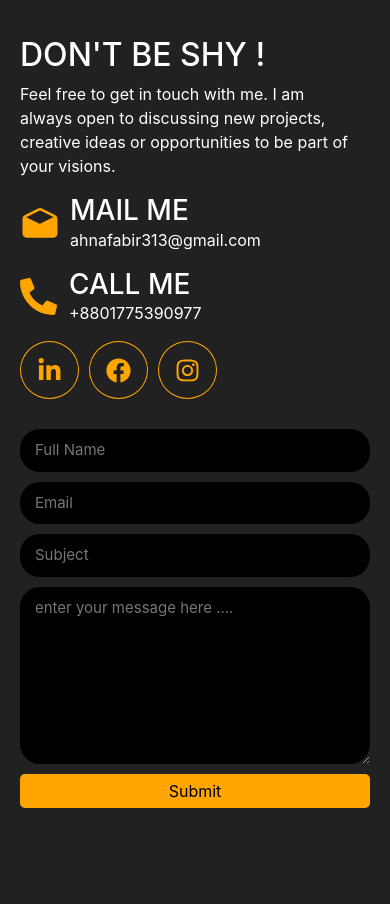
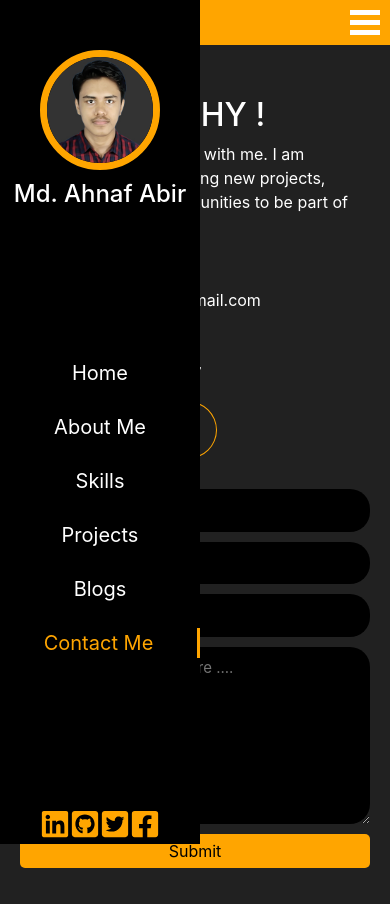
Before and after one commit to ahnafabir11/my-portfolio-react, a React (Create React App) app: page /contact in a window 390 px wide. Before the commit the page ends 844 px from the top, so only its background shows below. Built offline with nearby package versions, Linux system fonts and the light colour scheme.

Commit message:
mobile responsive done initial website complete

```diff
--- a/src/App.js
+++ b/src/App.js
@@ -2,14 +2,23 @@ import './App.css';
 import { BrowserRouter as Router } from "react-router-dom";
 import MainSection from './components/MainSection/MainSection';
 import SideNavBar from './components/SideNavBar/SideNavBar';
+import TopNavBar from './components/TopNavBar/TopNavBar';
+import { createContext, useState } from 'react';
+
+export const TopNavActive = createContext();
 
 function App() {
+  const [isNavActive, setIsNavActive] = useState(false);
+
   return (
     <div className="App">
-      <Router>
-        <SideNavBar/>
-        <MainSection/>
-      </Router>
+      <TopNavActive.Provider value={[isNavActive, setIsNavActive]}>
+        <Router>
+          <TopNavBar />
+          <SideNavBar/>
+          <MainSection/>
+        </Router>
+      </TopNavActive.Provider>
     </div>
   );
 }
--- a/src/components/MainSection/MainSection.css
+++ b/src/components/MainSection/MainSection.css
@@ -10,5 +10,6 @@
 @media (max-width: 940px) {
   .MainSection {
     min-height: 100vh;
+    margin-top: 60px;
   }
 }
--- a/src/components/SideNavBar/SideNavBar.css
+++ b/src/components/SideNavBar/SideNavBar.css
@@ -61,7 +61,22 @@
 }
 
 @media (max-width: 940px) {
-  .SideNavBar{
-    display: none
+  .SideNavBar {
+    width: 200px;
+    position: fixed;
+    z-index: 1;
+  }
+  .photo_section {
+    width: 120px;
+    height: 120px;
+  }
+  .social_links {
+    width: fit-content;
   }
 }
+
+@media (max-height: 600px) {
+  .sideNav_links_container{
+    height: unset
+  }
+}
--- a/src/components/SideNavBar/SideNavBar.js
+++ b/src/components/SideNavBar/SideNavBar.js
@@ -6,11 +6,15 @@ import { FaGithubSquare } from "react-icons/fa";
 import { FaFacebookSquare } from "react-icons/fa";
 import { FaTwitterSquare } from "react-icons/fa";
 import ahnafAbirPhoto from '../../images/ahnaf-abir-photo.jpg';
+import { useContext } from 'react';
+import { TopNavActive } from '../../App';
 
 
 const SideNavBar = () => {
+  const [isNavActive, setIsNavActive] = useContext(TopNavActive);
+
   return (
-    <section className="SideNavBar">
+    <section className="SideNavBar" style={isNavActive ? { left: '-100%' } : { left: '0%' }}>
 
       <div className="photo_name">
         <div className="photo_section">
@@ -24,12 +28,12 @@ const SideNavBar = () => {
       </div>
 
       <div className="sideNav_links_container">
-        <NavLink exact to="/" className="link_text" activeClassName="active_link_text">Home</NavLink>
-        <NavLink exact to="/about" className="link_text" activeClassName="active_link_text">About Me</NavLink>
-        <NavLink exact to="/skills" className="link_text" activeClassName="active_link_text">Skills</NavLink>
-        <NavLink exact to="/projects" className="link_text" activeClassName="active_link_text">Projects</NavLink>
-        <NavLink exact to="/blogs" className="link_text" activeClassName="active_link_text">Blogs</NavLink>
-        <NavLink exact to="/contact" className="link_text" activeClassName="active_link_text">Contact Me</NavLink>
+        <NavLink exact to="/" className="link_text" activeClassName="active_link_text" onClick={()=> setIsNavActive(!isNavActive)}>Home</NavLink>
+        <NavLink exact to="/about" className="link_text" activeClassName="active_link_text" onClick={()=> setIsNavActive(!isNavActive)}>About Me</NavLink>
+        <NavLink exact to="/skills" className="link_text" activeClassName="active_link_text" onClick={()=> setIsNavActive(!isNavActive)}>Skills</NavLink>
+        <NavLink exact to="/projects" className="link_text" activeClassName="active_link_text" onClick={()=> setIsNavActive(!isNavActive)}>Projects</NavLink>
+        <NavLink exact to="/blogs" className="link_text" activeClassName="active_link_text" onClick={()=> setIsNavActive(!isNavActive)}>Blogs</NavLink>
+        <NavLink exact to="/contact" className="link_text" activeClassName="active_link_text" onClick={()=> setIsNavActive(!isNavActive)}>Contact Me</NavLink>
       </div>
 
       <div className="social_links">
--- a/src/components/TopNavBar/TopNavBar.css
+++ b/src/components/TopNavBar/TopNavBar.css
@@ -0,0 +1,32 @@
+.TopNavBar {
+  display: none;
+  width: 100%;
+  padding: 10px;
+  background-color: orange;
+  color: white;
+  position: fixed;
+  top: 0;
+}
+
+.line_container {
+  width: fit-content;
+  margin-left: auto;
+  cursor: pointer;
+}
+
+.line {
+  background-color: white;
+  width: 30px;
+  height: 5px;
+  margin-bottom: 5px;
+}
+
+.line-3 {
+  margin-bottom: 0px;
+}
+
+@media (max-width: 940px) {
+  .TopNavBar{
+    display: unset;
+  }
+}
--- a/src/components/TopNavBar/TopNavBar.js
+++ b/src/components/TopNavBar/TopNavBar.js
@@ -1,9 +1,17 @@
-import React from 'react';
+import './TopNavBar.css';
+import React, { useContext } from 'react';
+import { TopNavActive } from '../../App';
 
 const TopNavBar = () => {
+  const [isNavActive, setIsNavActive] = useContext(TopNavActive);
+
   return (
-    <div>
-
+    <div className="TopNavBar">
+      <div className="line_container" onClick={()=> setIsNavActive(!isNavActive)}>
+        <div className="line line-1"></div>
+        <div className="line line-2"></div>
+        <div className="line line-3"></div>
+      </div>
     </div>
   );
 };
```
